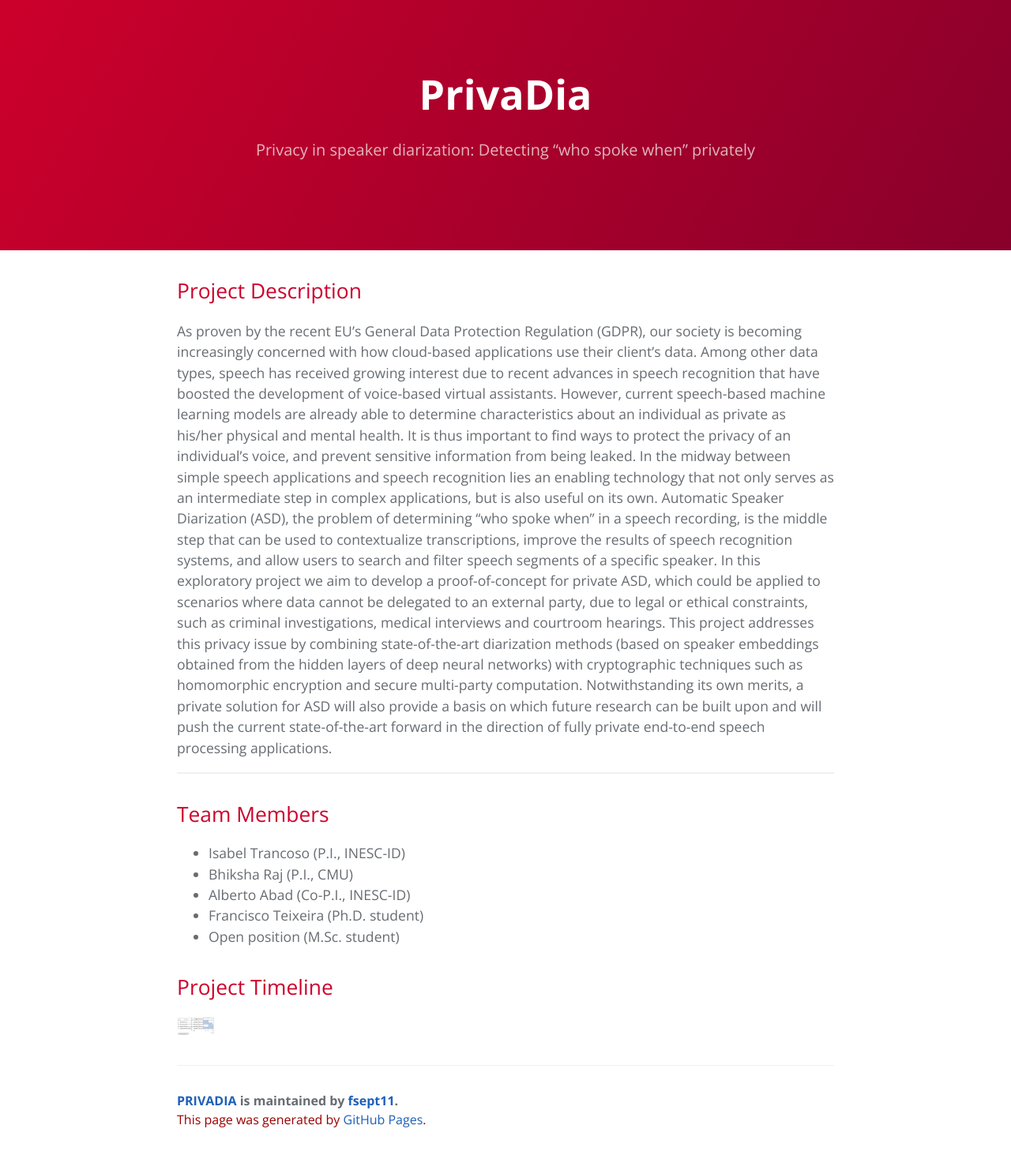
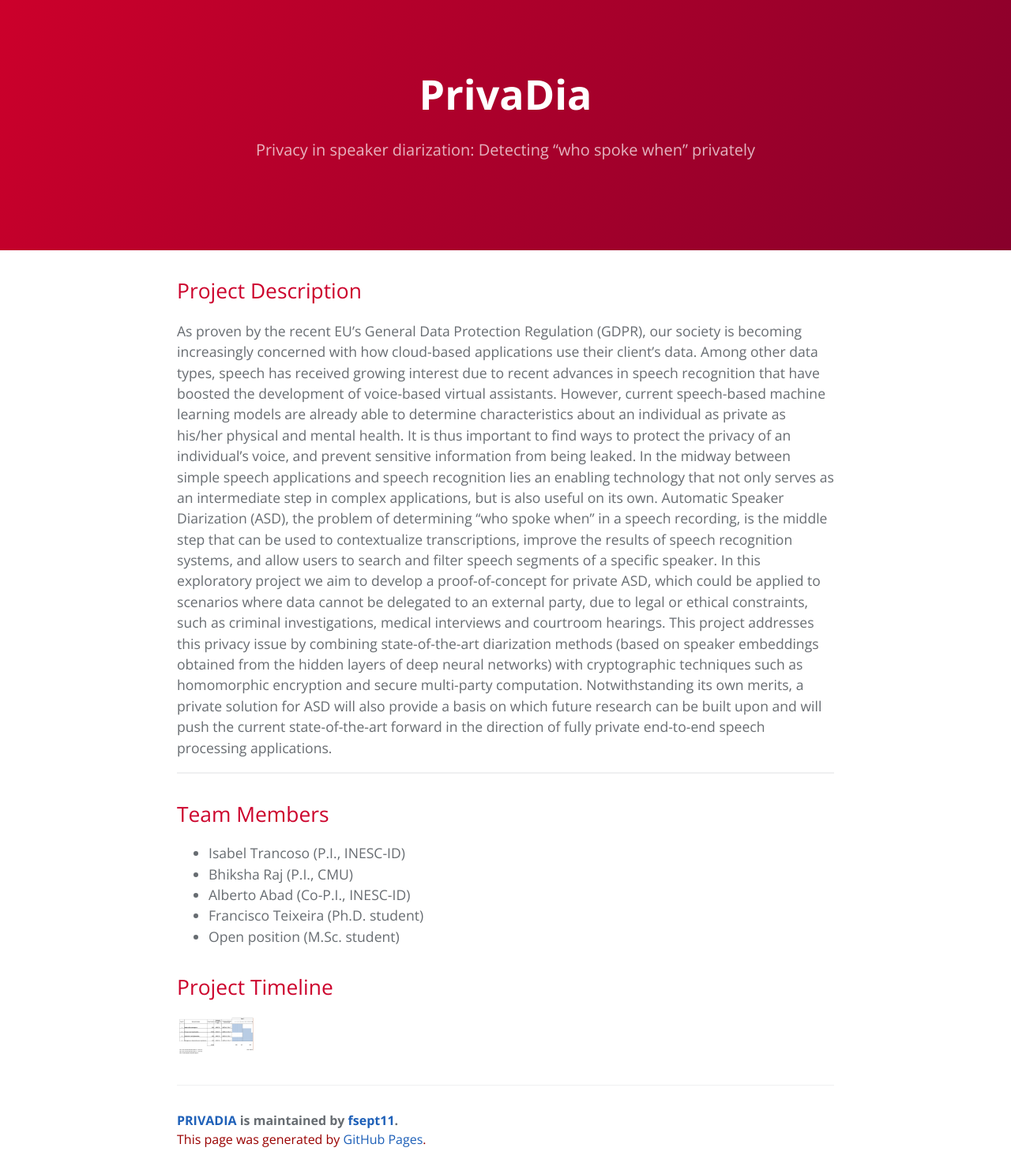
Before and after one commit to fsept11/PRIVADIA, a Jekyll site: the page built from index.md, in a window 1280 px wide. Shown: the whole page at 79% size. Built offline with Jekyll 4.4.1, drawn with Linux system fonts in a browser that asks for light colours; our own code applies the rules of GitHub Pages for plain Markdown files; before the commit the page ends 1462 px from its top, so only the background shows below that.

Commit message:
Update index.md

```diff
--- a/index.md
+++ b/index.md
@@ -16,4 +16,4 @@ In this exploratory project we aim to develop a proof-of-concept for private ASD
 
 ## Project Timeline
 
-<img name="Project Timeline" src="/assets/privadia_timeline.png" width="48">
+<img name="Project Timeline" src="/assets/privadia_timeline.png" width="100">
```
